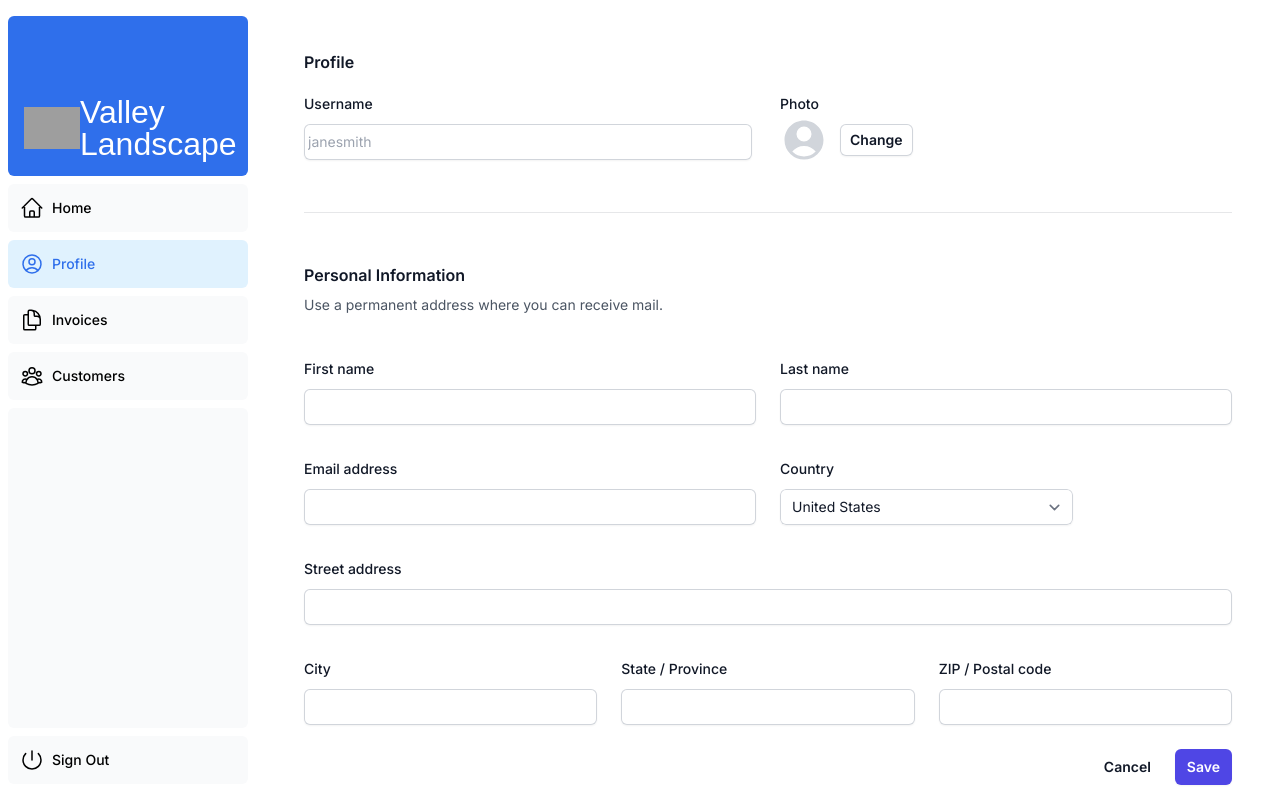
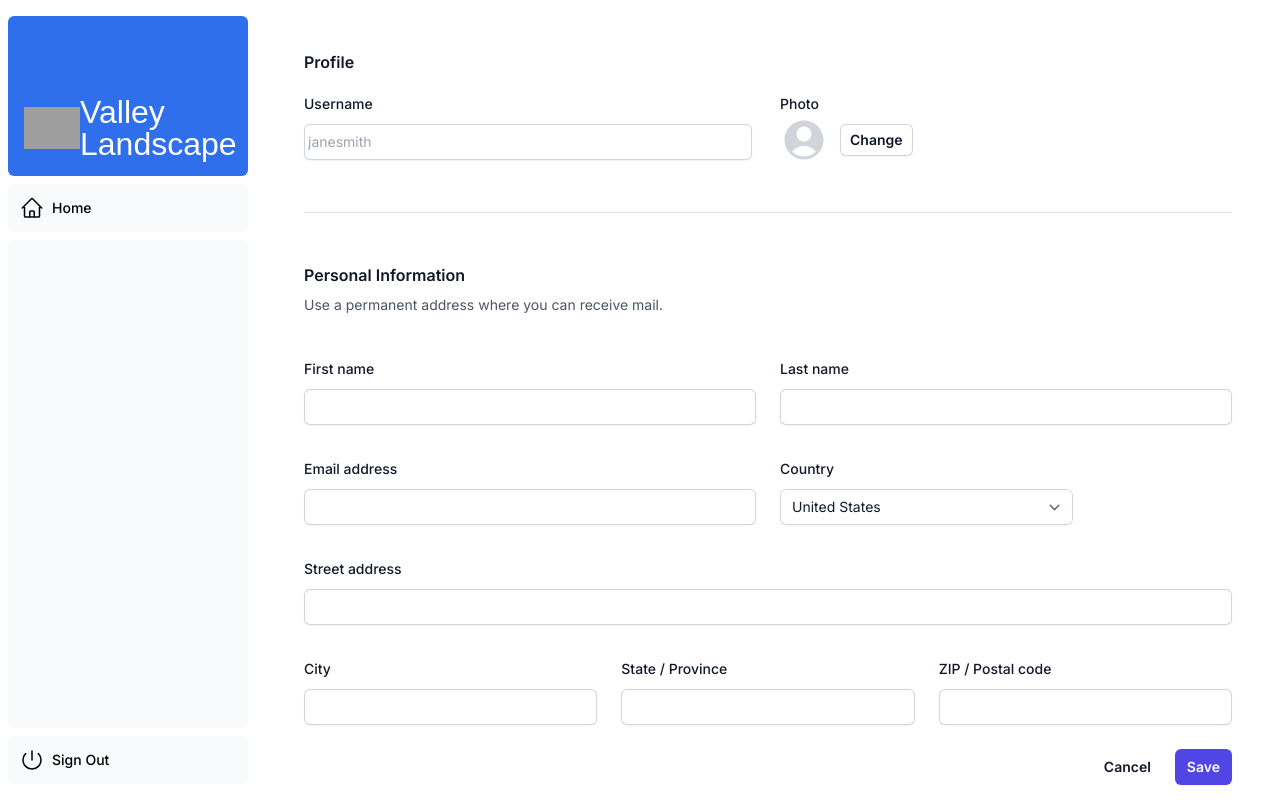
Before and after one commit to admintvalley/card_app, a Next.js app: page /dashboard/profile in a window 1280 px wide. Built offline with nearby package versions, Linux system fonts and the light colour scheme; no server answers; the database is empty; grey boxes are pictures that could not be loaded; a web font is replaced by a local one.

Commit message:
change on side menu

```diff
--- a/app/ui/dashboard/nav-links.tsx
+++ b/app/ui/dashboard/nav-links.tsx
@@ -14,14 +14,14 @@ import clsx from 'clsx';
 // Depending on the size of the application, this would be stored in a database.
 const links = [
   { name: 'Home', href: '/dashboard', icon: HomeIcon },
-  { name: 'Profile', href: '/dashboard/profile', icon: UserCircleIcon },
+  // { name: 'Profile', href: '/dashboard/profile', icon: UserCircleIcon },
 
-  {
-    name: 'Invoices',
-    href: '/dashboard/invoices',
-    icon: DocumentDuplicateIcon,
-  },
-  { name: 'Customers', href: '/dashboard/customers', icon: UserGroupIcon },
+  // {
+  //   name: 'Invoices',
+  //   href: '/dashboard/invoices',
+  //   icon: DocumentDuplicateIcon,
+  // },
+  // { name: 'Customers', href: '/dashboard/customers', icon: UserGroupIcon },
 ];
 
 export default function NavLinks() {
```
